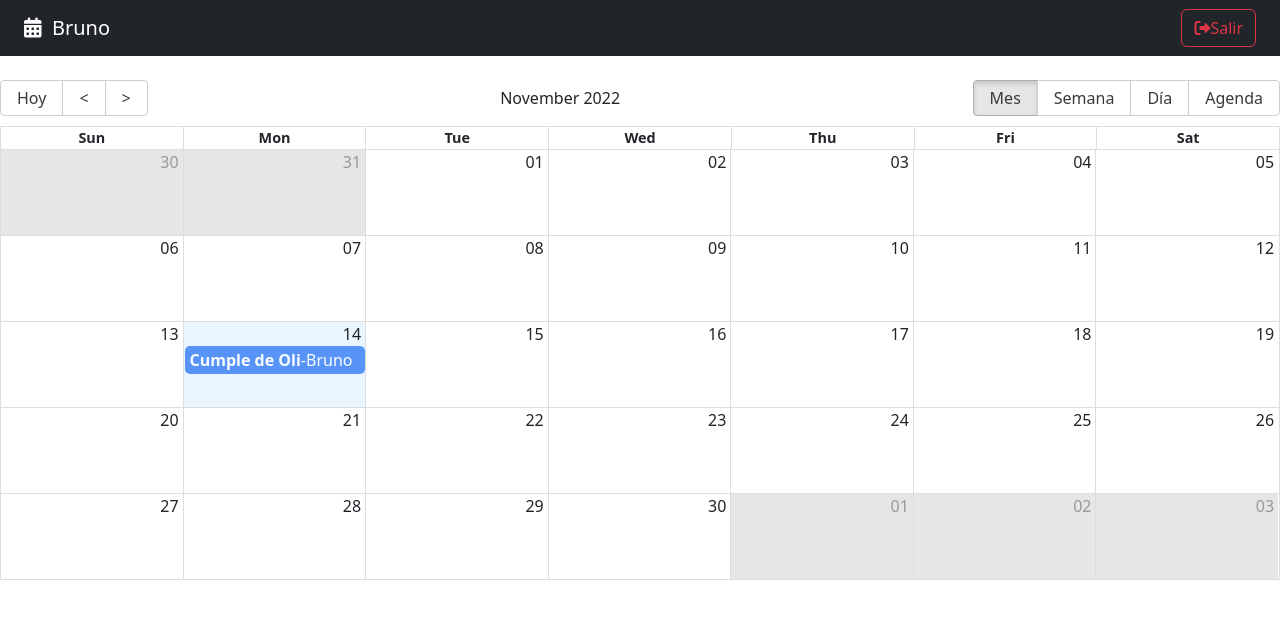
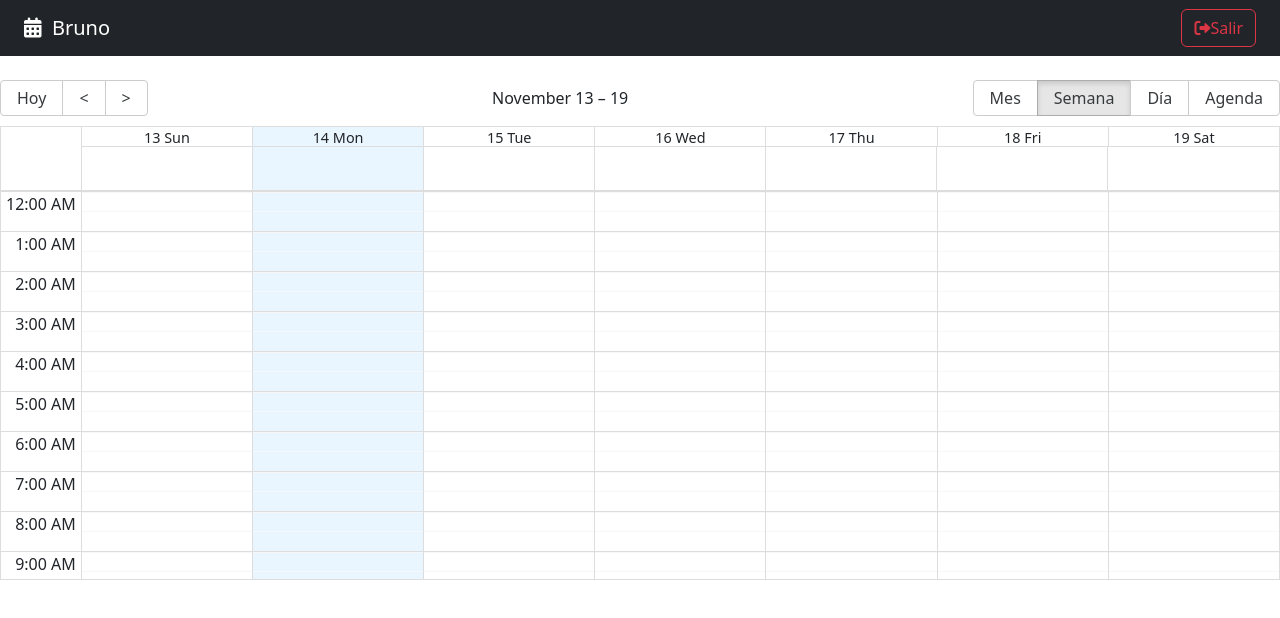
Before and after one commit to br1lisboa/REACT-MERN-CALENDAR-APP, a React (Vite) app: page / in a window 1280 px wide. Shown: the top 618 px of the page. Built offline with nearby package versions, Linux system fonts and the light colour scheme.

Commit message:
config fn on calendarPage, and set localstorage whit the last view

```diff
--- a/src/calendar/pages/CalendarPage.jsx
+++ b/src/calendar/pages/CalendarPage.jsx
@@ -5,6 +5,7 @@
 import { addHours } from "date-fns";
 import { NavBar, CalendarEvent } from "../"
 import { getMessagesES, localizer } from '../../helpers';
+import { useState } from 'react';
 
 
 
@@ -22,6 +23,8 @@
 
 export const CalendarPage = () => {
 
+    const [lastView, setLastView] = useState(localStorage.getItem('lastView') || 'week')
+
     const eventStyleGetter = (event, start, end, isSelected) => {
 
         const style = {
@@ -37,6 +40,20 @@
 
     }
 
+
+    const onDoubleClick = (event) => {
+        console.log({ doubleclick: event })
+    }
+
+    const onClick = (event) => {
+        console.log({ click: event })
+    }
+
+    const onViewChanged = (event) => {
+        localStorage.setItem('lastView', event)
+        setLastView(event)
+    }
+
     return (
         <>
 
@@ -46,6 +63,7 @@
                 culture='es'
                 localizer={localizer}
                 events={events}
+                defaultView={lastView}
                 startAccessor="start"
                 endAccessor="end"
                 style={{ height: 500 }}
@@ -54,6 +72,9 @@
                 components={{
                     event: CalendarEvent
                 }}
+                onDoubleClickEvent={onDoubleClick}
+                onSelectEvent={onClick}
+                onView={onViewChanged}
             />
 
         </>
--- a/src/main.jsx
+++ b/src/main.jsx
@@ -5,7 +5,7 @@
 import './style.css'
 
 ReactDOM.createRoot(document.getElementById('root')).render(
-  <React.StrictMode>
-    <CalendarApp />
-  </React.StrictMode>
+  //<React.StrictMode>
+  <CalendarApp />
+  // </React.StrictMode>
 )
```
